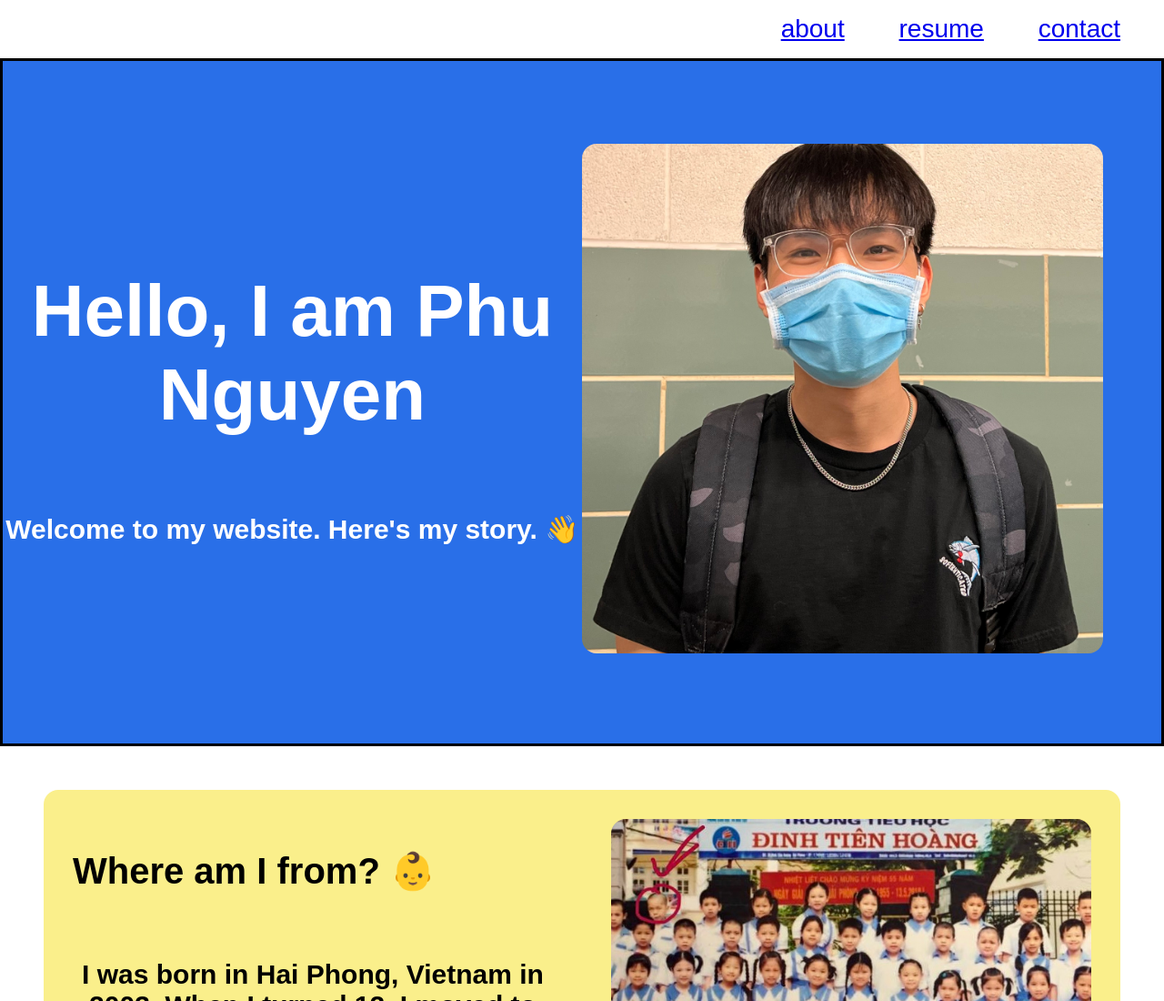
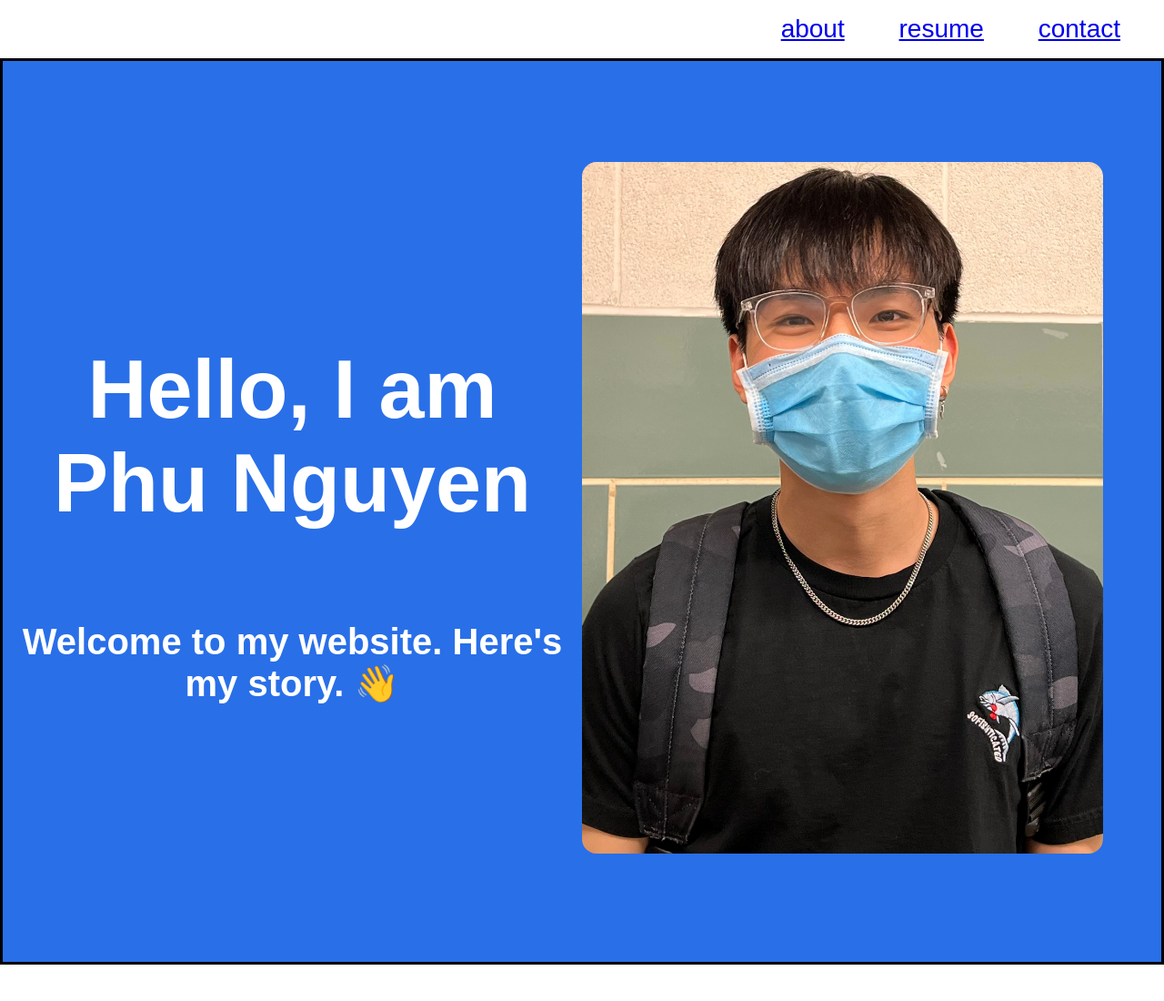
Before and after one commit to pnguyeng/Phu-Nguyen-Portfolio, a plain HTML site: page index.html in a window 1280 px wide. Shown: the top 1100 px of the page at 91% size. Drawn offline with Linux system fonts and the light colour scheme; a web font is replaced by a local one.

Commit message:
image size

```diff
--- a/css/style.css
+++ b/css/style.css
@@ -89,7 +89,7 @@ h3 {
 .headshot {
   grid-row: 1;
   grid-column: 2/3;
-  height: 30em;
+  height: 70vh;
   background-image: url("../img/header.jpg");
   background-repeat: no-repeat;
   background-position: center;
@@ -206,7 +206,7 @@ footer {
   .headshot {
     grid-row: 1;
     grid-column: 2/3;
-    height: 25em;
+    height: 70vh;
     background-image: url("../img/header.jpg");
     background-repeat: no-repeat;
     background-position: center;
@@ -356,18 +356,18 @@ a {
 }
 
 h1 {
-  font-size: 80px;
+  font-size: 90px;
   font-weight: 900;
 }
 
 h3 {
-  font-size: 30px;
+  font-size: 40px;
 }
 
 .headshot {
   grid-row: 2/3;
   grid-column: 3/5;
-  height: 35em;
+  height: 95vh;
   width: 90%;
   background-image: url("../img/header.jpg");
   background-repeat: no-repeat;
--- a/css/style3.css
+++ b/css/style3.css
@@ -152,12 +152,16 @@ button{
   footer {
     grid-area: footer;
     border-style: solid;
+    border-width: 0.1px;
+    padding: 2.5em;
+    background-color: rgb(41, 111, 232);
+    border-style: solid;
     border-width: 3px;
-    padding: 2em;
  }
 
 .foot {
     font-size: 23px;
+    color: white;
 }
 
 @media screen and (min-width:700px) {
```
